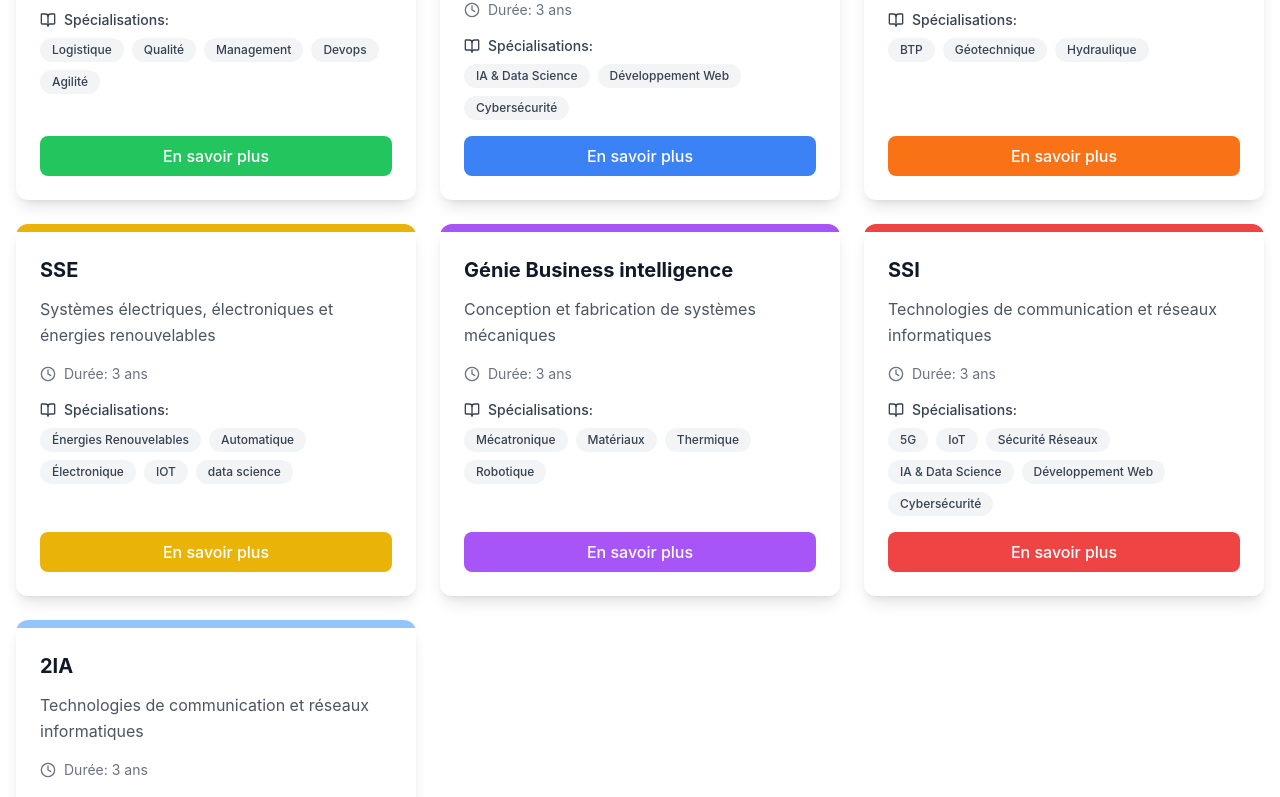
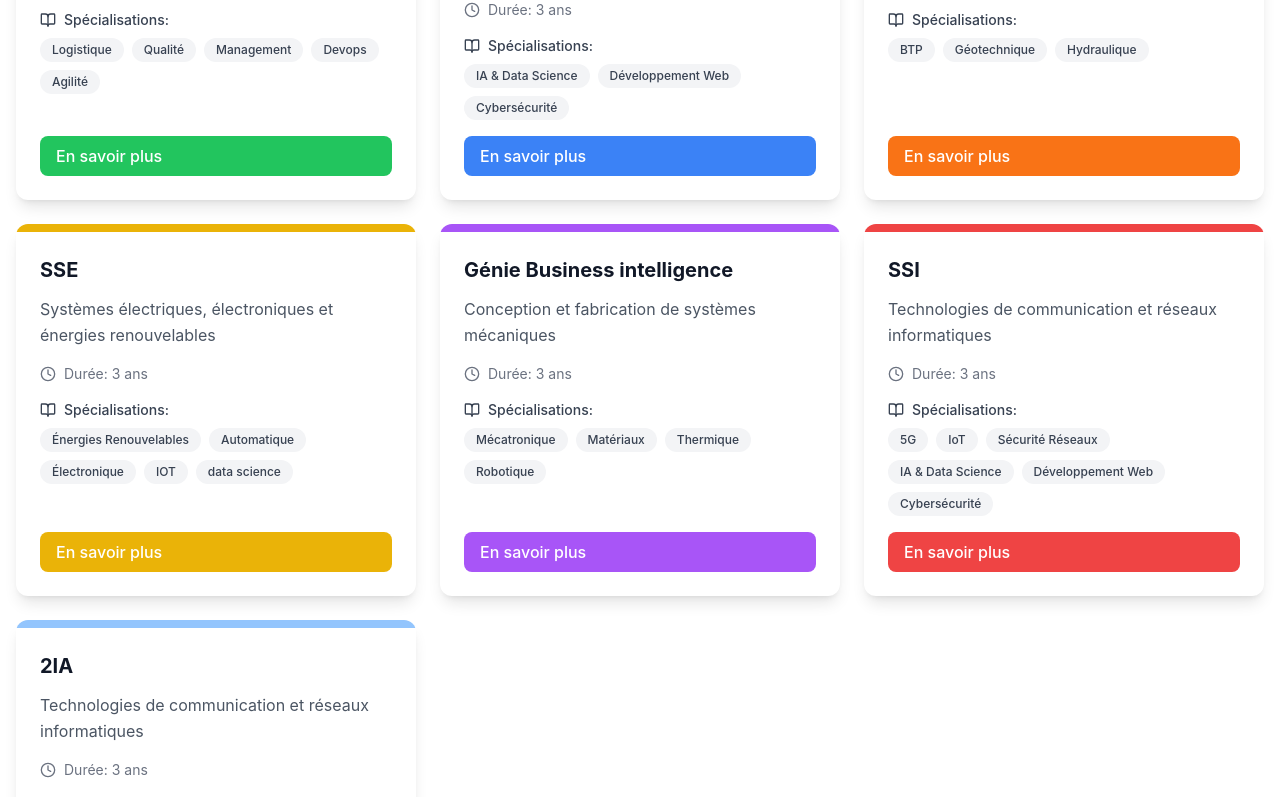
Before and after one commit to ABDERRAHMANE2303/department-management-ensias, a React (Vite) app in the folder Front-End/: page / in a window 1280 px wide. Shown: the part 1160-1957 px from the top of the page. Built offline with nearby package versions, Linux system fonts and the light colour scheme.

Commit message:
quick doc

```diff
--- a/Front-End/package.json
+++ b/Front-End/package.json
@@ -15,7 +15,9 @@
     "lucide": "^0.488.0",
     "lucide-react": "^0.488.0",
     "react": "^18.3.1",
-    "react-dom": "^18.3.1"
+    "react-dom": "^18.3.1",
+    "react-router": "^7.6.1",
+    "react-router-dom": "^7.6.1"
   },
   "devDependencies": {
     "@eslint/js": "^9.9.1",
--- a/Front-End/src/components/DepartmentCard.jsx
+++ b/Front-End/src/components/DepartmentCard.jsx
@@ -1,5 +1,5 @@
 import { Clock, Users, BookOpen } from 'lucide-react';
-// import { Link } from 'react-router-dom';
+import { Link } from 'react-router-dom';
 
 const DepartmentCard = ({ department }) => {
   return (
@@ -43,9 +43,9 @@ const DepartmentCard = ({ department }) => {
         </div>
 
         {/* Call to Action - This will always be at the bottom */}
-        <button className={`w-full ${department.color} text-white py-2 px-4 rounded-lg font-medium hover:opacity-90 transition-opacity duration-200 mt-auto`}>
+        <Link className={`w-full ${department.color} text-white py-2 px-4 rounded-lg font-medium hover:opacity-90 transition-opacity duration-200 mt-auto`}>
           En savoir plus
-        </button>
+        </Link>
       </div>
     </div>
   );
--- a/Front-End/src/main.jsx
+++ b/Front-End/src/main.jsx
@@ -1,10 +1,20 @@
-import { StrictMode } from 'react'
-import { createRoot } from 'react-dom/client'
+import  ReactDOM   from 'react-dom/client'
+import {
+  createBrowserRouter,
+  RouterProvider,
+} from "react-router";
 import LandingPage from './pages/LandingPage.jsx'
 import './index.css'
 
-createRoot(document.getElementById('root')).render(
-  <StrictMode>
-    <LandingPage />
-  </StrictMode>,
-)
+
+const router = createBrowserRouter([
+  {
+    path: "/",
+    element: <LandingPage />,
+  },
+]);
+const root = document.getElementById("root");
+
+ReactDOM.createRoot(root).render(
+  <RouterProvider router={router} />
+);
```
Also changed, not shown: 2 other files (tests, documents, lock files or other folders).
